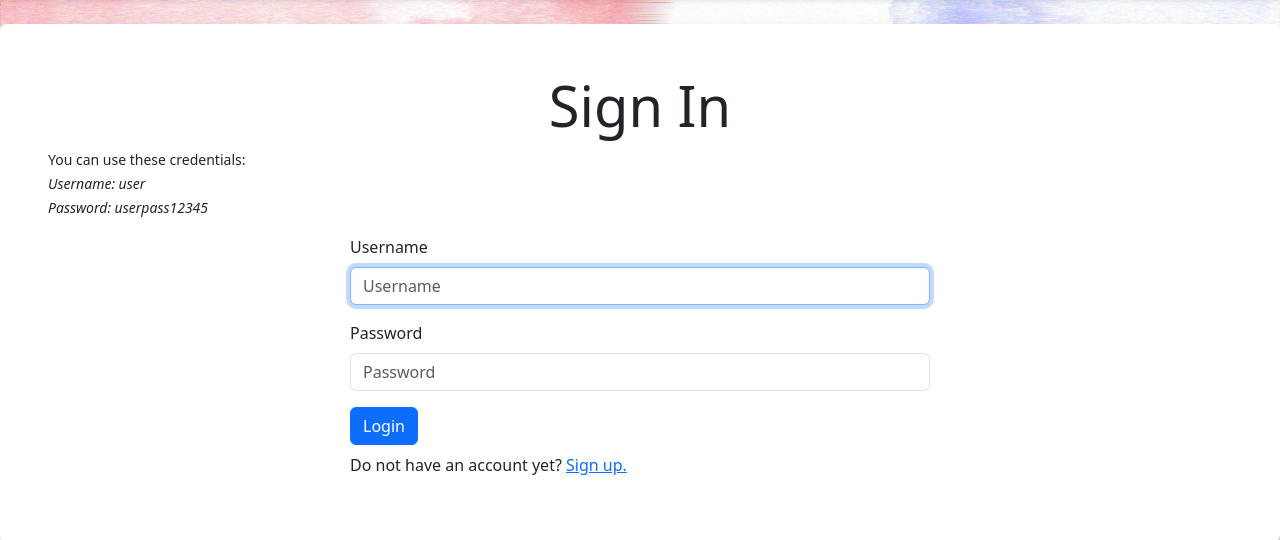
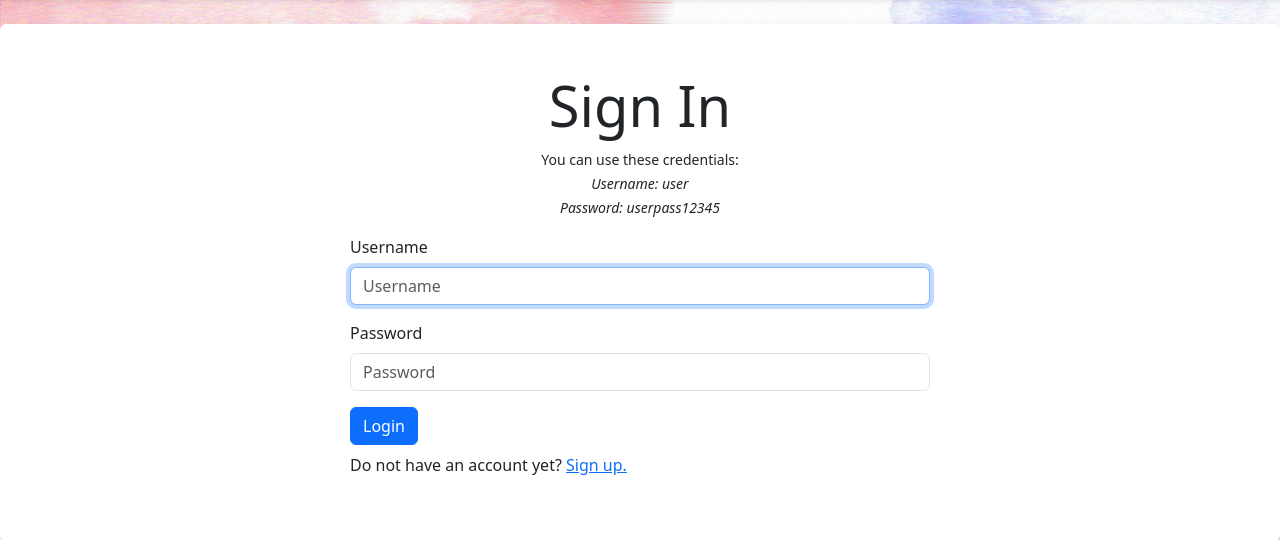
Before and after one commit to yuliia-stopkyna/mentorizon, a Django app: page /accounts/login/ in a window 1280 px wide. Shown: the part 56-596 px from the top of the page. Run offline with Django 4.2, Linux system fonts and the light colour scheme; some libraries are stand-ins or nearby versions.

Commit message:
Change text aligning on login page

```diff
--- a/templates/registration/login.html
+++ b/templates/registration/login.html
@@ -3,7 +3,7 @@
 {% block content %}
   <div class="container-fluid my-4 p-5 rounded shadow bg-white">
     <h1 class="text-center display-4 mb-2">Sign In</h1>
-    <p class="mb-3">
+    <p class="text-center mb-3">
       <small>You can use these credentials:</small>
       <br>
       <small class="fst-italic">Username: user</small>
```
